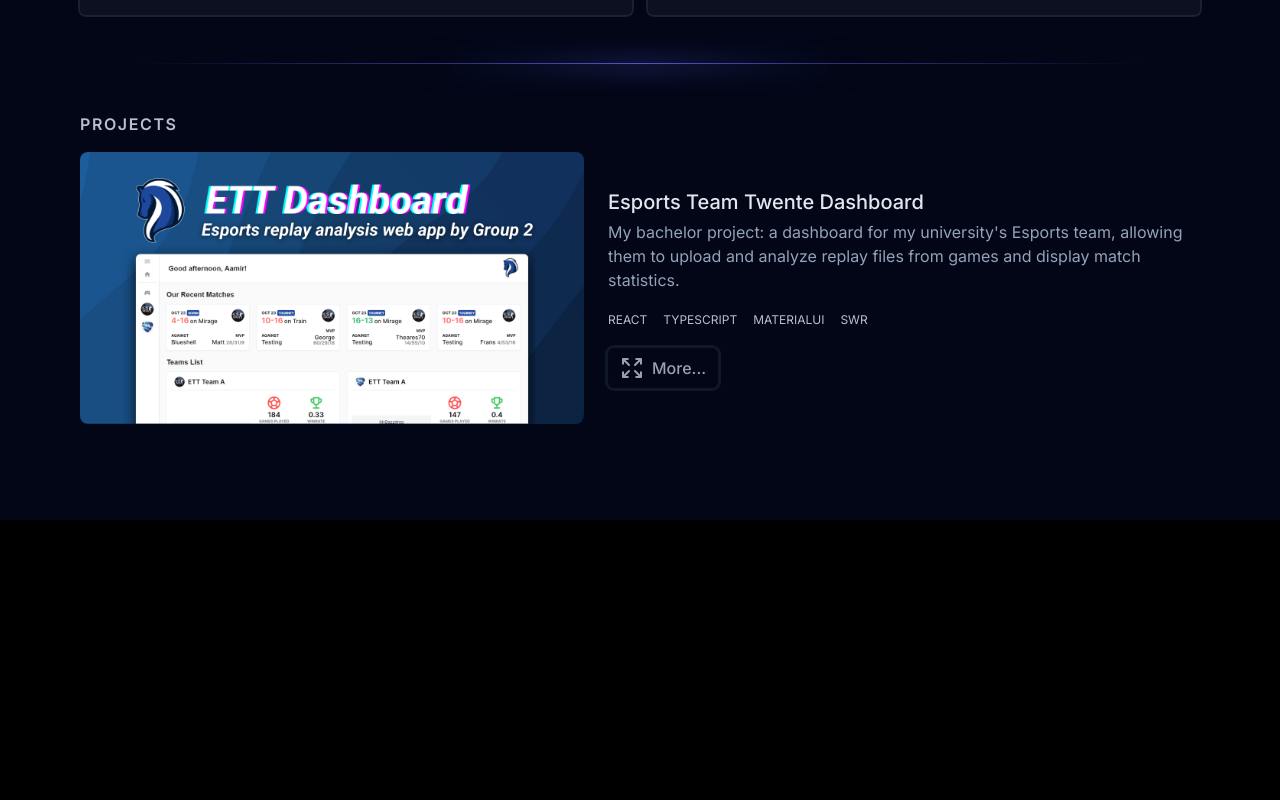
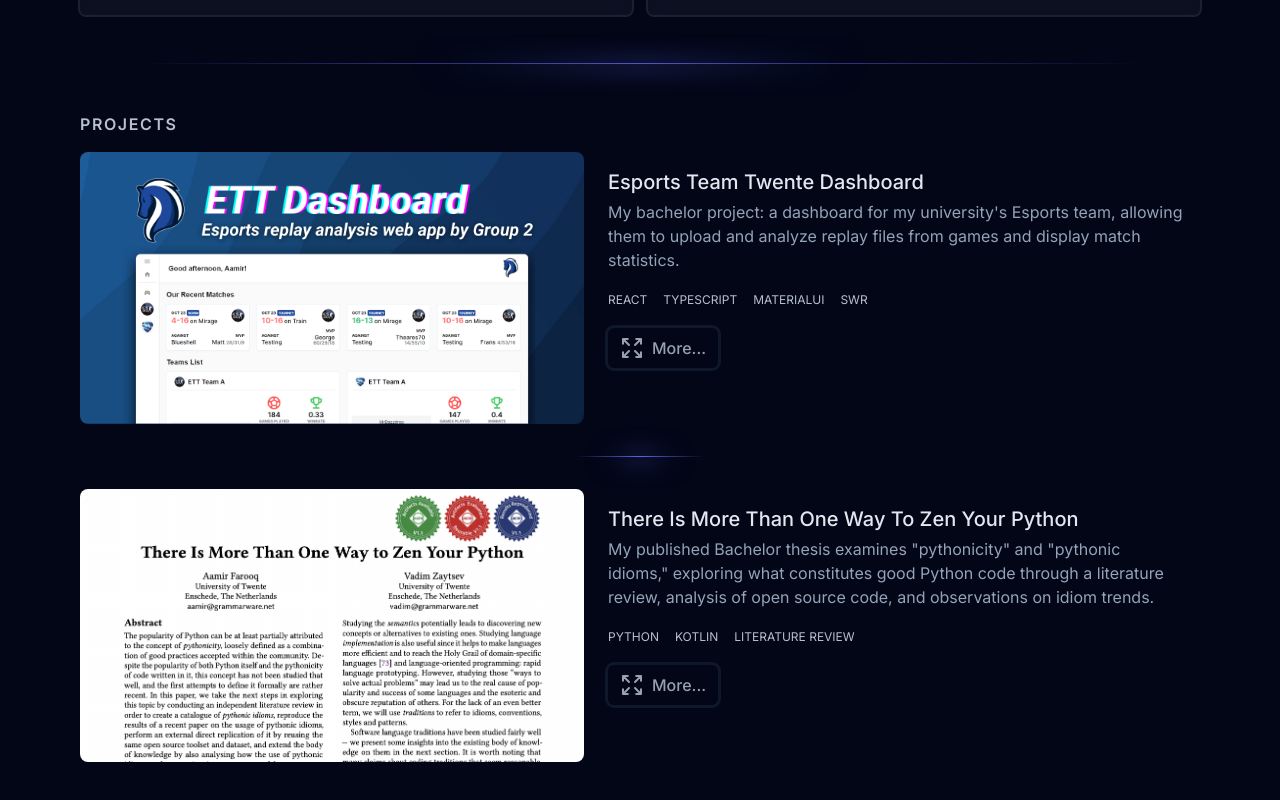
Before and after one commit to SlimShadyIAm/portfolio, a Next.js app: page / in a window 1280 px wide. Shown: the part 950-1750 px from the top of the page. Before the commit the page ends 1470 px from the top, so only its background shows below. Built offline with nearby package versions, Linux system fonts and the light colour scheme.

Commit message:
Fixies, add a project

```diff
--- a/src/components/ProjectDialog/index.tsx
+++ b/src/components/ProjectDialog/index.tsx
@@ -29,6 +29,7 @@ const ProjectDialog = ({ project, closeModal }: ProjectDialogProps) => {
               width={1000}
               height={530}
               alt="Project display image"
+              className='rounded-lg'
             />
           )}
         </div>
@@ -40,16 +41,16 @@ const ProjectDialog = ({ project, closeModal }: ProjectDialogProps) => {
         </HeadlessDialog.Title>
         <div className="mt-2 flex flex-1 flex-col gap-2">
           <div className="flex">
-            <div className="flex flex-[0.33] flex-col gap-2">
+            <div className="flex flex-[0.33] flex-col gap-2 w-full">
               {(project.demo || project.github) && (
-                <div className="flex w-full flex-row items-center gap-2 text-slate-300">
+                <div className="flex w-full flex-row justify-center gap-2 text-slate-300">
                   {project.github && (
-                    <a href={project.github} target="_blank">
+                    <a href={project.github} target="_blank" className='hover:pretty-ring rounded-xl p-2 text-slate-400/75 transition-all hover:text-slate-200/75 mt-1'>
                       <Github className="fill-slate-600/75 text-slate-400/75" />
                     </a>
                   )}
                   {project.demo && (
-                    <a href={project.demo} target="_blank">
+                    <a href={project.demo} target="_blank" className='hover:pretty-ring rounded-xl p-2 text-slate-400/75 transition-all hover:text-slate-200/75 mt-1'>
                       <Globe2 className="fill-slate-600/75 text-slate-400/75" />
                     </a>
                   )}
--- a/src/components/ProjectPreview/index.tsx
+++ b/src/components/ProjectPreview/index.tsx
@@ -29,16 +29,6 @@ const ProjectPreview = ({ project, setSelectedProject }: Props) => {
               Visit demo
             </a>
           )}
-          {project.github && (
-            <a
-              className="pretty-ring flex flex-row gap-3 self-start rounded-md bg-slate-200 px-4 py-2 font-medium text-slate-900 transition-colors hover:bg-slate-300"
-              onClick={setSelectedProject}
-              href={project.demo}
-            >
-              <Github />
-              Code
-            </a>
-          )}
           <button
             className="project-button text-slate-300/75 ring ring-slate-900 hover:bg-slate-600/10 hover:text-slate-100/75"
             onClick={setSelectedProject}
--- a/src/components/sections/Projects/index.tsx
+++ b/src/components/sections/Projects/index.tsx
@@ -13,15 +13,22 @@ const Projects = () => {
   const closeModal = () => setSelectedProject(undefined);
 
   return (
-    <div className='mt-12'>
+    <div className="mt-12">
       <HeaderText>Projects</HeaderText>
       <ProjectDialog project={selectedProject} closeModal={closeModal} />
-      <div className="flex gap-4">
-        {projects.map((project) => (
-          <ProjectPreview
-            setSelectedProject={() => setSelectedProject(project)}
-            project={project}
-          />
+      <div className="flex flex-col gap-8">
+        {projects.map((project, i) => (
+          <>
+            <ProjectPreview
+              setSelectedProject={() => setSelectedProject(project)}
+              project={project}
+            />
+            {i < projects.length - 1 && (
+              <div className="relative h-[1px] w-32 self-center bg-gradient-to-r from-slate-950 via-indigo-500 to-slate-950 flex justify-center">
+                <div className="absolute top-0 h-1 w-16 bg-gradient-to-r from-slate-950 via-indigo-500 to-slate-950 blur-md" />
+              </div>
+            )}
+          </>
         ))}
       </div>
     </div>
--- a/src/data/projectData.ts
+++ b/src/data/projectData.ts
@@ -43,4 +43,28 @@ export const projects: ProjectData[] = [
       'ett-dashboard/08.png',
     ],
   },
+  {
+    title: 'There Is More Than One Way To Zen Your Python',
+    brief:
+      'My published Bachelor thesis examines "pythonicity" and "pythonic idioms," exploring what constitutes good Python code through a literature review, analysis of open source code, and observations on idiom trends.',
+    description:
+      'Beginning as my Bachelor thesis project, it was then partially rewritten and submitted to SPLASH conference on Software Language Engineering, and subsequently accepted for publication. This paper explores the concept of "pythonicity" and the so-called "pythonic-idioms" — in other words, what makes good Python code good. We conducted a literature review, detected uses of the idioms in open source code, and commented on idiom usage trends over time. One of the products of this research is my Pythonic idiom catalog.',
+    skills: ['Python', 'Kotlin', 'Literature review'],
+    github: 'https://github.com/SlimShadyIAm/DetectYourZen',
+    displayImage: 'zen-your-python/01.png',
+    links: [
+      {
+        text: 'Published paper',
+        url: 'https://dl.acm.org/doi/10.1145/3486608.3486909'
+      },
+      {
+        text: 'Idiom catalog',
+        url: 'https://slimshadyiam.github.io/ZenYourPython/',
+      },
+      {
+        text: 'My thesis',
+        url: 'http://essay.utwente.nl/86873/1/Farooq_BA_EEMCS.pdf'
+      }
+    ],
+  },
 ];
```
